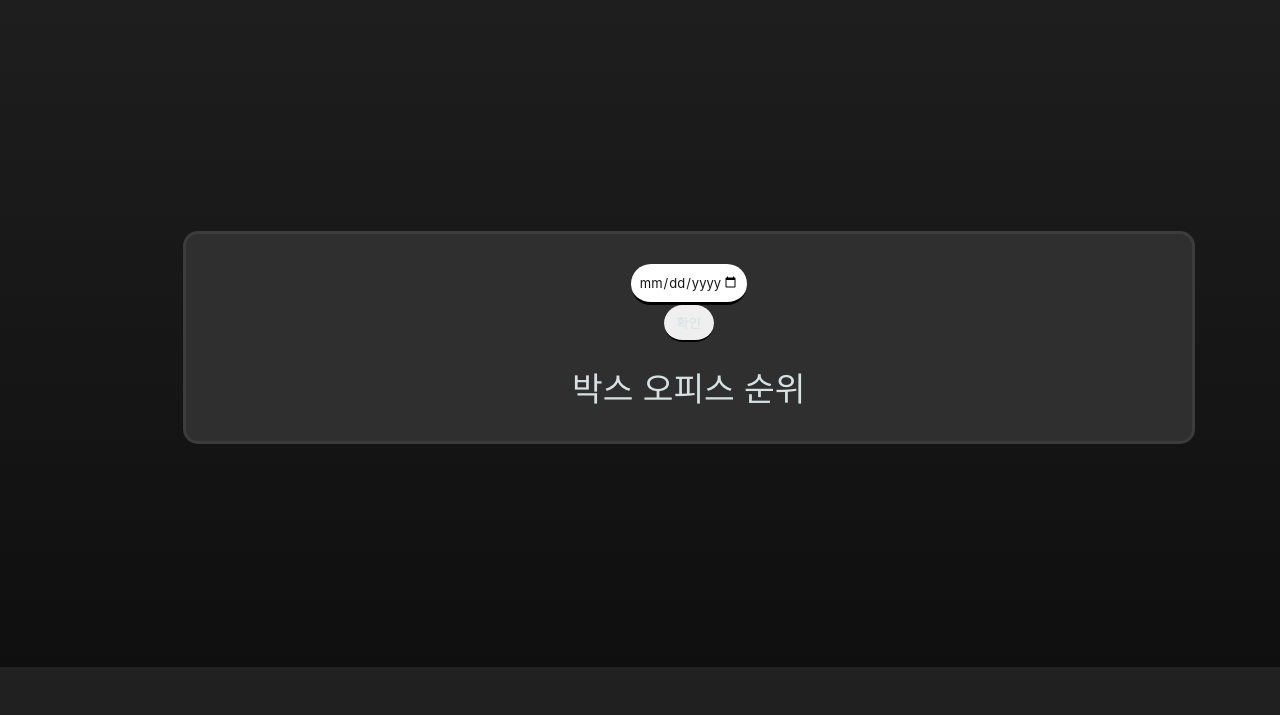
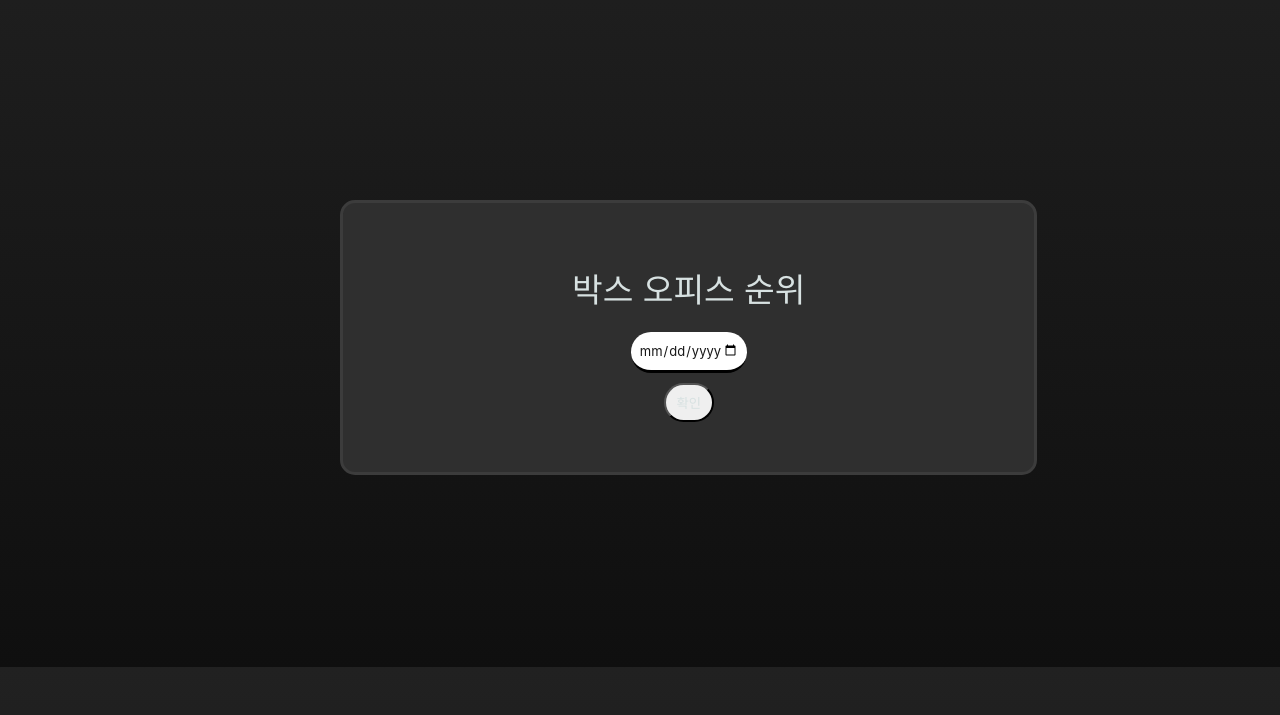
Before and after one commit to JHooniie/WattFlix_3, a Java web app: page /movie/rankView in a window 1280 px wide. Shown: the part 133-848 px from the top of the page. Run offline with Spring Boot 4, a stand-in JSP engine, Linux system fonts and the light colour scheme; some libraries are stand-ins or nearby versions; some web fonts are replaced.

Commit message:
movierank_jsp: Update jsp/css 수정

```diff
--- a/spring_boot_wattflix/src/main/resources/static/css/movierank.css
+++ b/spring_boot_wattflix/src/main/resources/static/css/movierank.css
@@ -1,38 +1,41 @@
-@import url('https://cdn.jsdelivr.net/gh/orioncactus/pretendard/dist/web/static/pretendard.css');
+@import
+	url('https://cdn.jsdelivr.net/gh/orioncactus/pretendard/dist/web/static/pretendard.css')
+	;
 
 * {
-    font-family: Pretendard, -apple-system, BlinkMacSystemFont, system-ui, Roboto, 'Helvetica Neue', 'Segoe UI', 'Apple SD Gothic Neo', 'Noto Sans KR', 'Malgun Gothic', sans-serif;
+	font-family: Pretendard, -apple-system, BlinkMacSystemFont, system-ui,
+		Roboto, 'Helvetica Neue', 'Segoe UI', 'Apple SD Gothic Neo',
+		'Noto Sans KR', 'Malgun Gothic', sans-serif;
 }
-#box{
 
+#box {
 	color: #D7E1E1;
 	font-size: 25pt;
 	text-align: center;
-    margin-top:20px;
+	margin-top: 10px;
+	margin-bottom: 20px;
 }
-#boxoffice{
 
+#boxoffice {
 	color: #D7E1E1;
 	font-size: 15pt;
 	text-align: left;
 }
 
-
-
 #mybtn {
 	padding: 8px;
 	border-radius: 20px;
-    width:50px;
-    margin: 3px;
-    border-top: none;
+	width: 50px;
+	/* 	border-top: none;
 	border-left: none;
 	border-right: none;
-    align-items: center;
-    margin:auto;
-    display:block;
+	align-items: center; */
+	margin: auto;
+	margin-top: 10px;
+	display: block;
 }
 
-#date{
+#date {
 	padding: 8px;
 	border-radius: 20px;
 	width: 100px;
@@ -40,21 +43,21 @@
 	border-left: none;
 	border-right: none;
 	border-bottom: 3px solid black;
-    margin:auto;
+	margin: auto;
 	display: block;
 }
 
-.movierank{
-    width: 80%;
+.movierank {
+	width: 50%;
 	height: auto;
-    padding: 30px;
+	padding: 50px;
 	background-color: #2f2f2f;
 	border-radius: 15px;
 	border-style: solid;
 	border-color: #3c3c3c;
 }
 
-main{
+main {
 	display: flex;
 	flex-direction: column;
 	justify-content: center;
--- a/spring_boot_wattflix/src/main/webapp/WEB-INF/views/movie/movierank.jsp
+++ b/spring_boot_wattflix/src/main/webapp/WEB-INF/views/movie/movierank.jsp
@@ -1,6 +1,6 @@
 <%@ page language="java" contentType="text/html; charset=UTF-8"
 	pageEncoding="UTF-8"%>
-<%@ taglib uri="http://java.sun.com/jsp/jstl/core" prefix="c" %>
+<%@ taglib uri="http://java.sun.com/jsp/jstl/core" prefix="c"%>
 <!DOCTYPE html>
 <html lang="ko">
 <head>
@@ -10,21 +10,32 @@
 
 <link rel="stylesheet" href="<c:url value='/css/movierank.css'/>">
 <script src="<c:url value='/jsCustom/movierank.js'/>"></script>
+
 </head>
 <body>
+
 	<!-- navbar -->
 	<c:import url="/WEB-INF/views/layout/nav.jsp" />
 
 	<main>
 		<div class="movierank">
+
 			<div id="content">
-                    <input type="date" id="date"><button id="mybtn">확인</button>
+
+				<div id="box">
+					박스 오피스 순위<br>
 				</div>
+
+				<input type="date" id="date">
+
+				<button id="mybtn">확인</button>
+			</div>
+
 			<div>
-                <div id="box">박스 오피스 순위<br></div>
-                <div id="boxoffice" >
+
+				<div id="boxoffice"></div>
+
 			</div>
-            <div>
 		</div>
 
 	</main>
```
Also changed, not shown: spring_boot_wattflix/src/main/webapp/WEB-INF/views/member/mypage.jsp (+5 -8 lines). Lines whose indentation alone changed are shown as unchanged.
